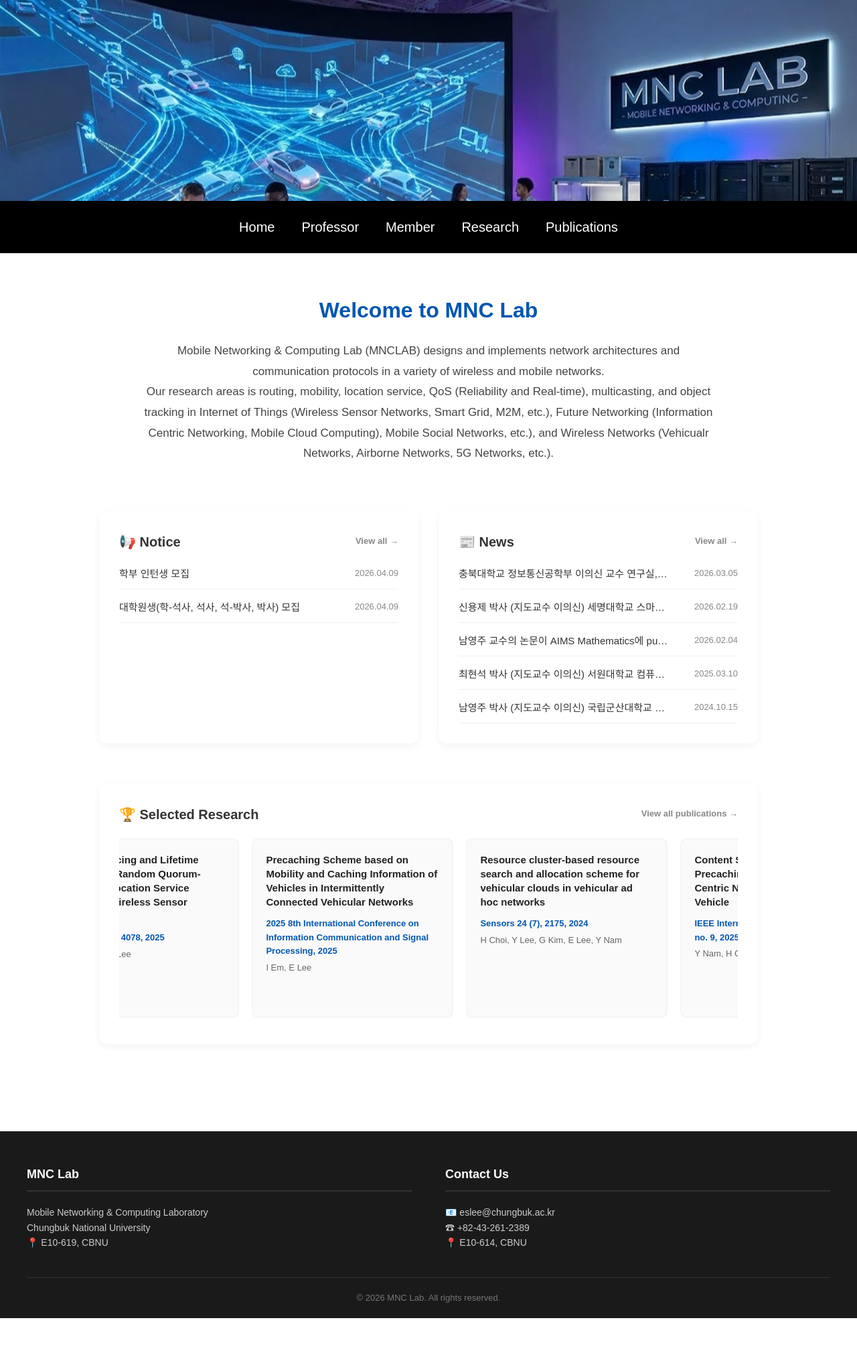
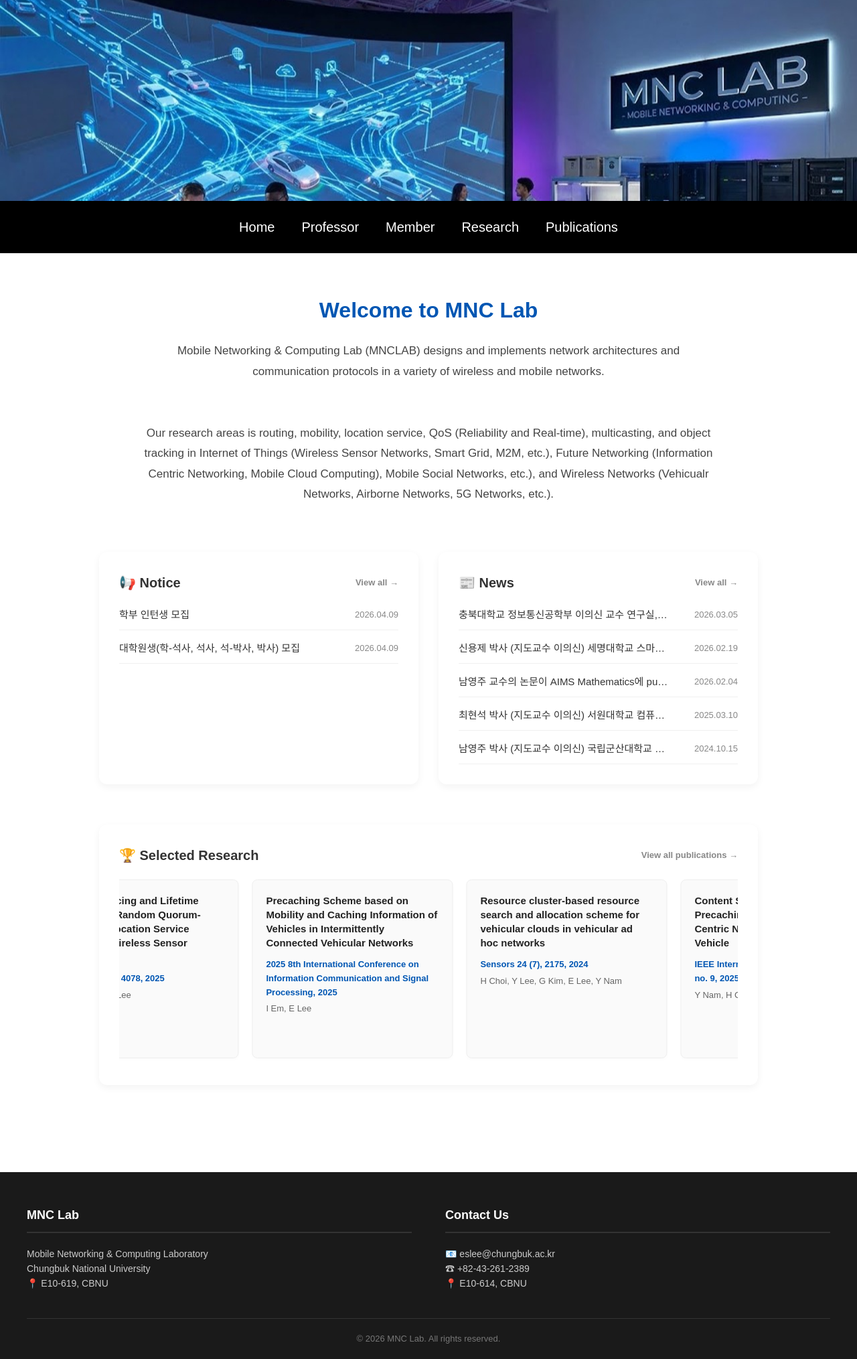
Before and after one commit to mnc-cbnu/mnc-cbnu.github.io, a Jekyll site: the page built from index.md, in a window 1280 px wide. Shown: the whole page at 67% size. Built offline with Jekyll 4.4.1, drawn with Linux system fonts in a browser that asks for light colours; before the commit the page ends 1968 px from its top, so only the background shows below that.

Commit message:
Update news from Notion (Auto)

```diff
--- a/_data/home_intro.yml
+++ b/_data/home_intro.yml
@@ -1,9 +1,6 @@
 - - Welcome to MNC Lab
-  - 'Mobile Networking & Computing Lab (MNCLAB) designs and implements network architectures
-    and communication protocols in a variety of wireless and mobile networks.
+  - |-
+    Mobile Networking & Computing Lab (MNCLAB) designs and implements network architectures and communication protocols in a variety of wireless and mobile networks.
 
-    Our research areas is routing, mobility, location service, QoS (Reliability and
-    Real-time), multicasting, and object tracking in Internet of Things (Wireless
-    Sensor Networks, Smart Grid, M2M, etc.), Future Networking (Information Centric
-    Networking, Mobile Cloud Computing), Mobile Social Networks, etc.), and Wireless
-    Networks (Vehicualr Networks, Airborne Networks, 5G Networks, etc.).'
+
+    Our research areas is routing, mobility, location service, QoS (Reliability and Real-time), multicasting, and object tracking in Internet of Things (Wireless Sensor Networks, Smart Grid, M2M, etc.), Future Networking (Information Centric Networking, Mobile Cloud Computing), Mobile Social Networks, etc.), and Wireless Networks (Vehicualr Networks, Airborne Networks, 5G Networks, etc.).
```
